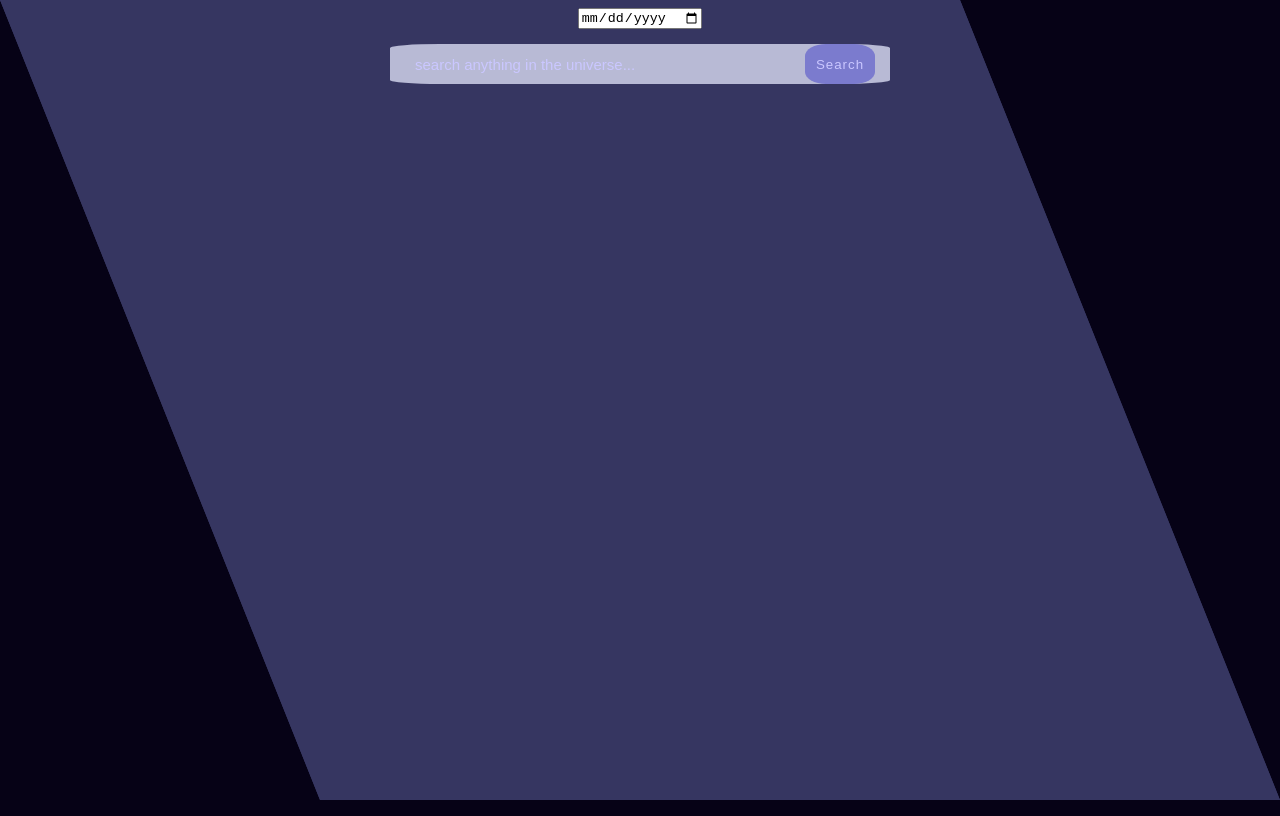
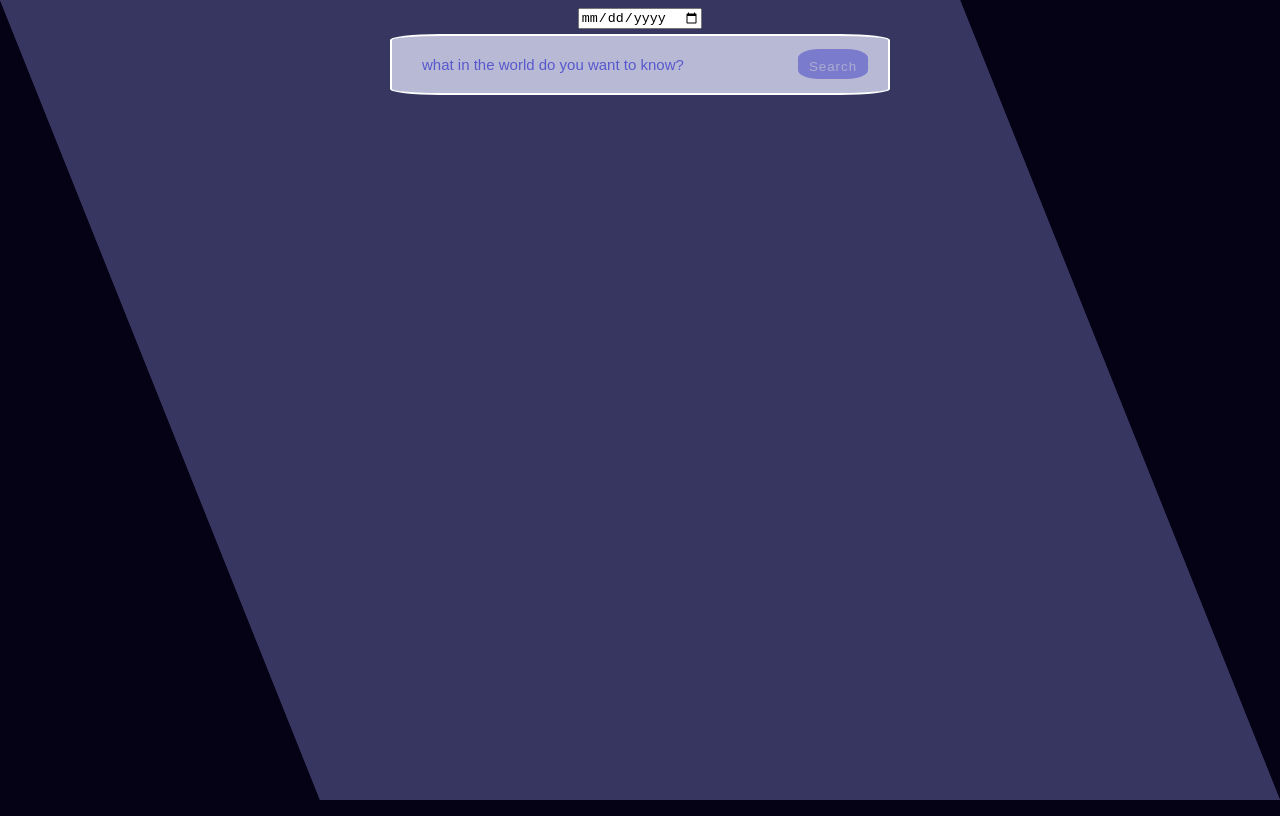
Before and after one commit to xelaKat/pulse, a website: page index.html in a window 1280 px wide. Drawn offline with Linux system fonts and the light colour scheme.

Commit message:
final edits to search bar... for now

```diff
--- a/index.html
+++ b/index.html
@@ -12,7 +12,7 @@
     <!-- Search bar -->
     <div class="container">
       <form action="https://www.google.com/search" method="get" class="search-bar">
-        <input type="text" placeholder="search anything in the universe..." name="q">
+        <input type="text" placeholder="what in the world do you want to know?" name="q">
         <button type="submit">Search</button>
       </form>
     </div>
--- a/src/style.css
+++ b/src/style.css
@@ -18,13 +18,12 @@ body{
 .search-bar{
   background: rgb(184, 186, 213);
   width: 490px;
-  height: 30px;
   display: flex;
   align-items: center;
   border-radius: 10%;
-  padding: 5px 15px;
-  outline: 2px;
-  outline-color: white;
+  padding: 5px 20px;
+  outline: none;
+  border: 2px solid white;
 }
 .search-bar input{
   background: transparent;
@@ -33,9 +32,10 @@ body{
   outline: none;
   padding: 15px 10px;
   font-size: 15px;
+  color: rgb(88, 88, 205);
 }
 ::placeholder{
-  color: #cac7ff;
+  color: rgb(88, 88, 205);
 }
 .search-bar button{
   background: rgb(123, 123, 206);
@@ -43,9 +43,9 @@ body{
   border: 0;
   border-radius: 30%;
   width: 70px;
-  height: 40px;
+  height: 30px;
   outline: none;
-  color: #cac7ff;
+  color: rgb(172, 172, 210);
   letter-spacing: 1px;
   cursor: pointer;
 }
```
